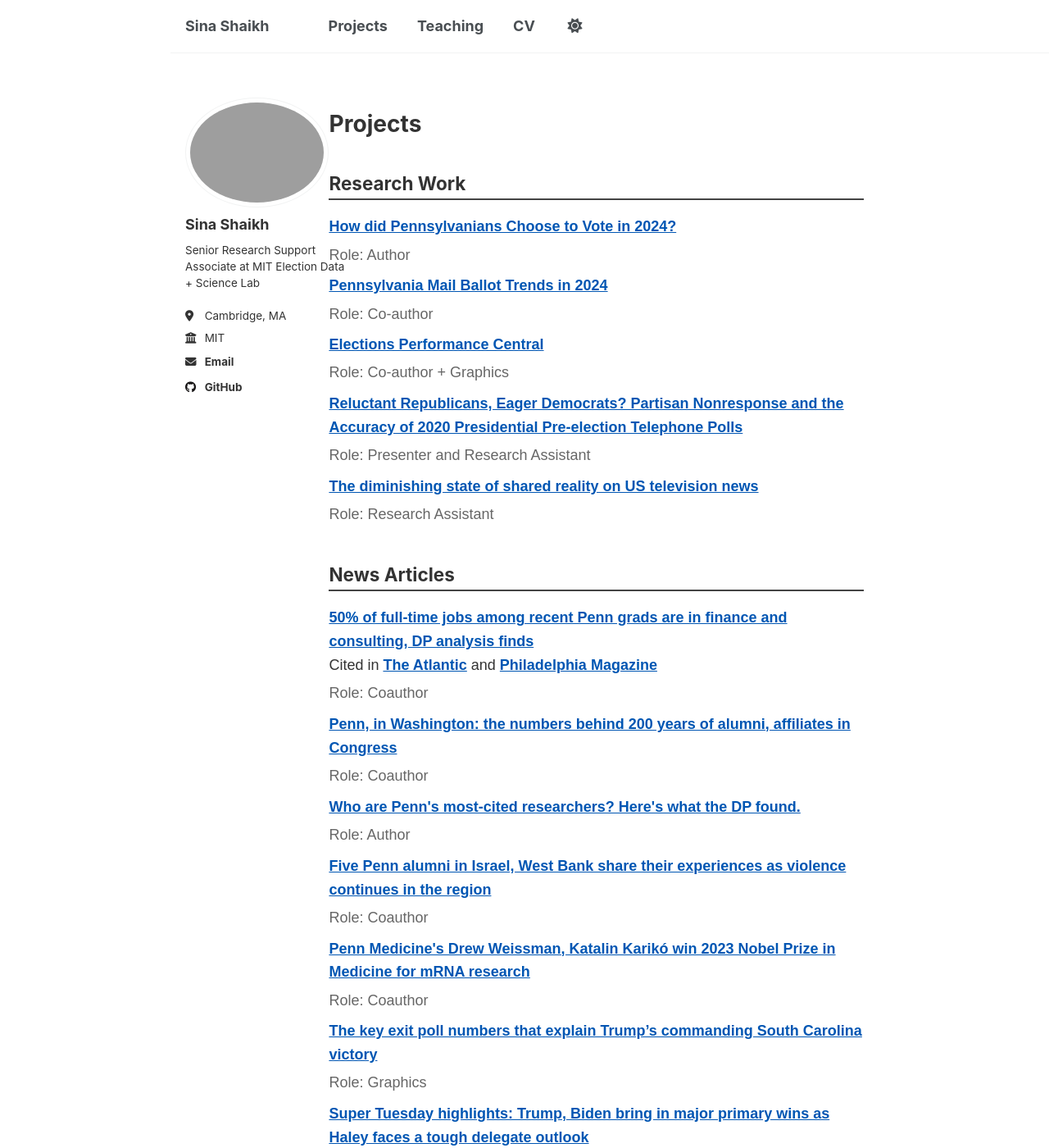
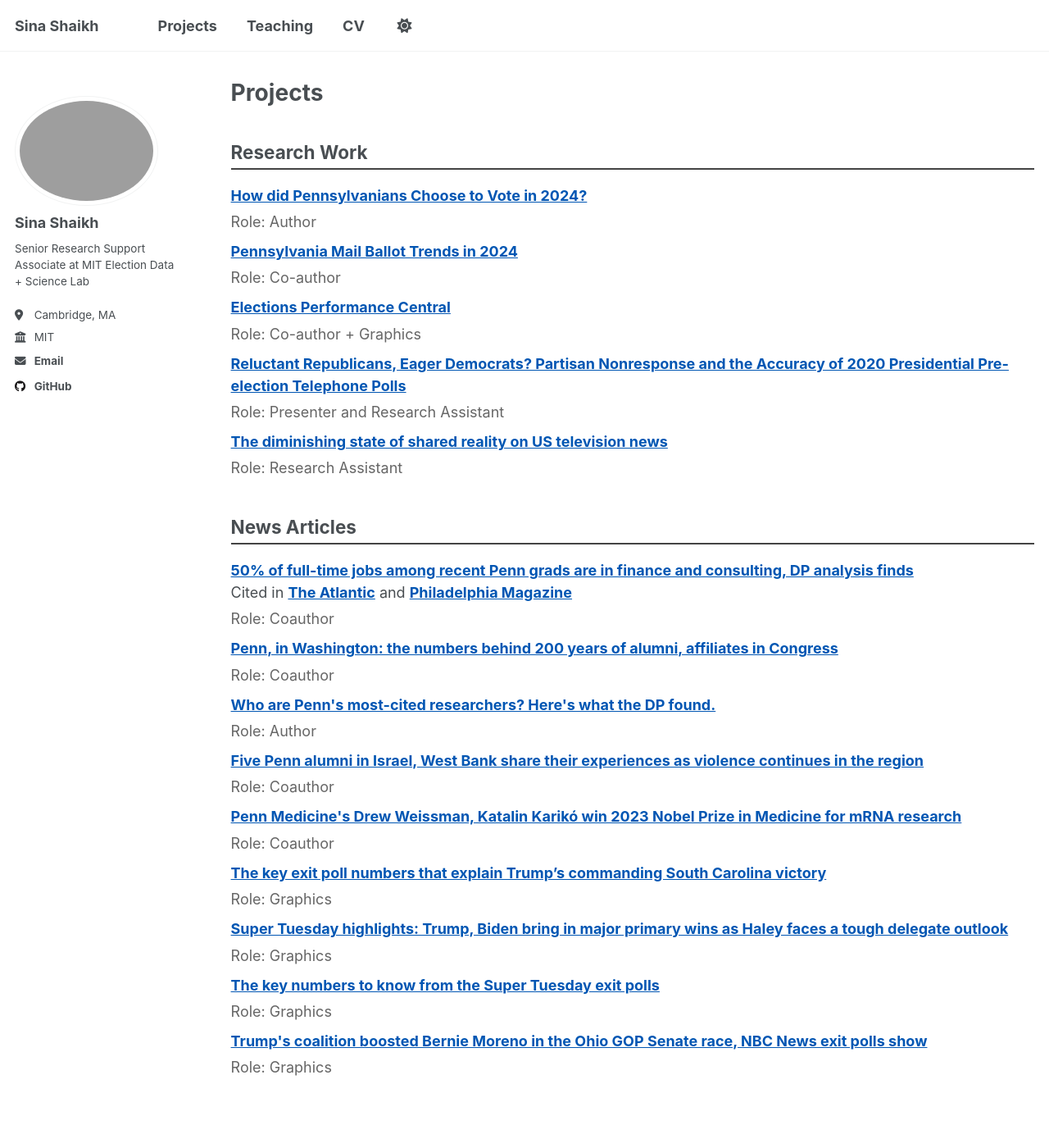
Before and after one commit to SinaShaikh/sinashaikh.github.io, a Jekyll site: the page built from _pages/publications.html, in a window 1280 px wide and 1400 px high. Shown: the whole window at 82% size. Built offline with Jekyll 4.4.1, drawn with Linux system fonts in a browser that asks for light colours; a script that is not in the unit is left out.

Commit message:
Update publications.html

```diff
--- a/_pages/publications.html
+++ b/_pages/publications.html
@@ -37,14 +37,6 @@
   <meta name="viewport" content="width=device-width, initial-scale=1" />
   <title>Writing</title>
   <style>
-    body {
-      font-family: Arial, sans-serif;
-      max-width: 900px;
-      margin: 2rem auto;
-      padding: 0 1rem;
-      line-height: 1.6;
-      color: #333;
-    }
     h2 {
       border-bottom: 2px solid #444;
       padding-bottom: 0.3rem;
```
